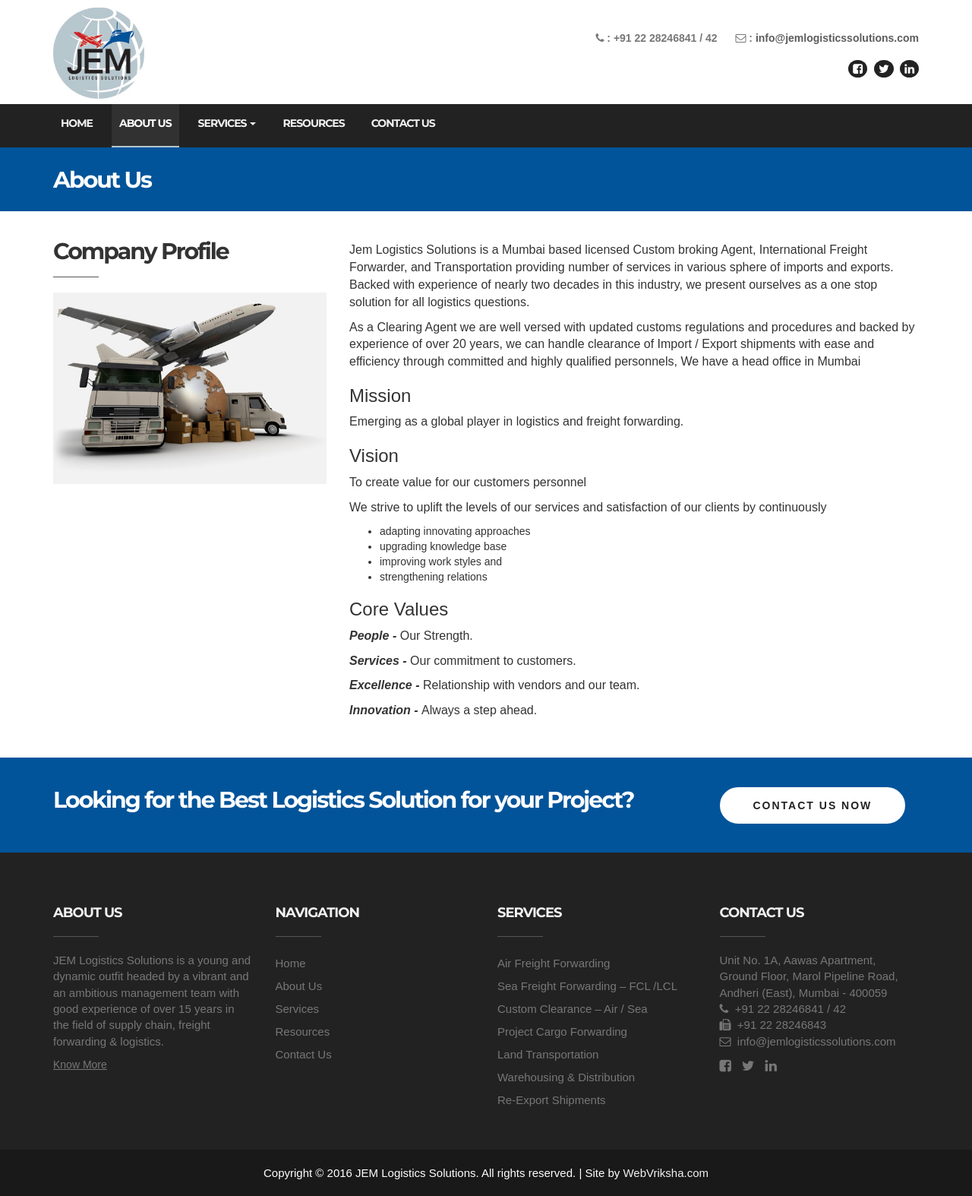
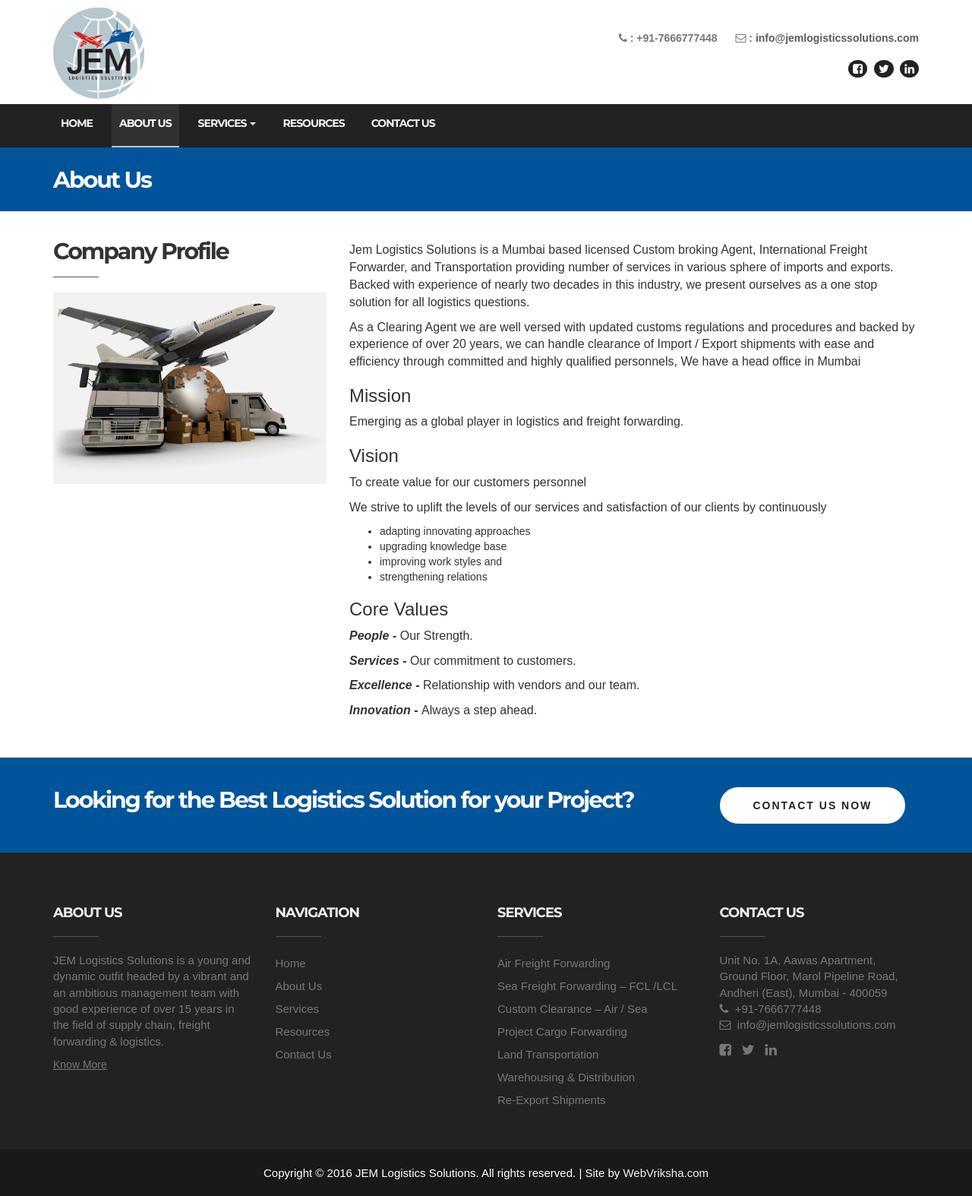
Before and after one commit to jlogisticssolutions/Jlogistics28022024, a plain HTML site: page about-us.html in a window 1280 px wide. Shown: the whole page at 76% size. Drawn offline with Linux system fonts and the light colour scheme; a web font is replaced by a local one.

Commit message:
contact updated

```diff
--- a/about-us.html
+++ b/about-us.html
@@ -83,7 +83,7 @@
                     <ul class="top-links list-unstyled text-right">
                         <li class="top-contact">
                             <ol class="list-inline">
-                                <li><i class="fa fa-phone"></i> : +91 22 28246841 / 42</li>
+                                <li><i class="fa fa-phone"></i> : +91-7666777448</li>
                                 <li><i class="fa fa-envelope-o"></i> : <a href="mailto:info@jemlogisticssolutions.com">info@jemlogisticssolutions.com</a></li>
                             </ol>
                         </li>
@@ -289,8 +289,7 @@
 								Ground Floor, Marol Pipeline Road, <br/>
 								Andheri (East), Mumbai - 400059
 								<br>
-								<i class="fa fa-phone"></i>&nbsp; +91 22 28246841 / 42 <br>
-								<i class="fa fa-fax"></i>&nbsp; +91 22 28246843 <br>
+								<i class="fa fa-phone"></i>&nbsp; +91-7666777448 <br>
 								<i class="fa fa-envelope-o"></i>&nbsp;
 								<a href="mailto:info@jemlogisticssolutions.com">info@jemlogisticssolutions.com</a>
 							</p>
```
